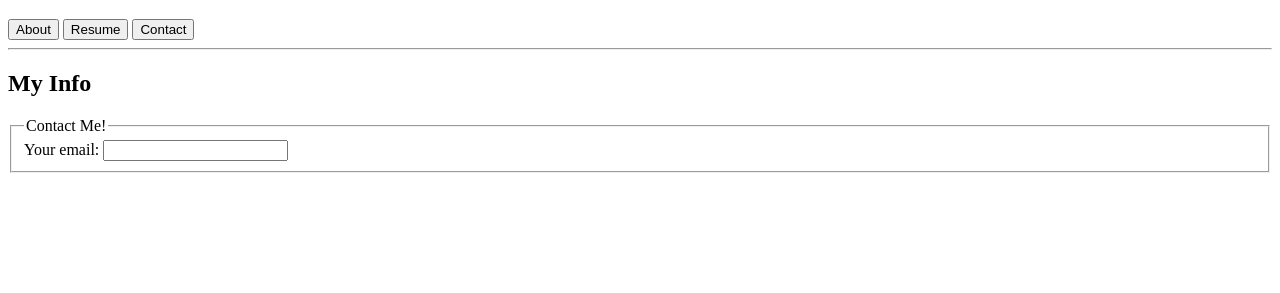
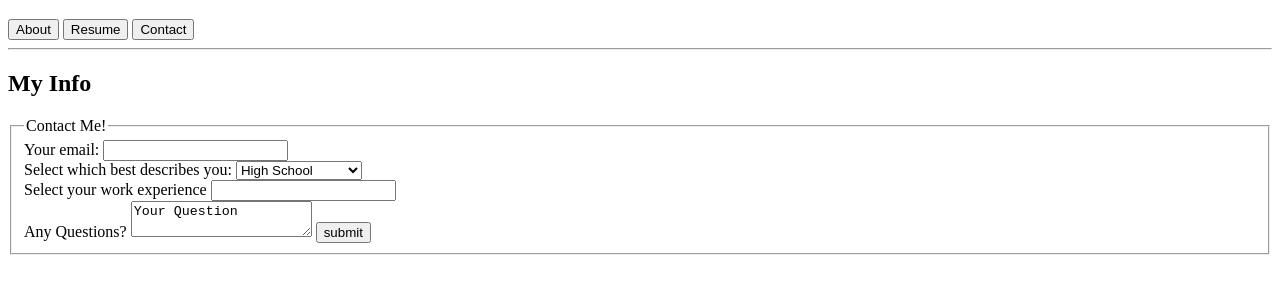
Before and after one commit to erhuang623/cse134-hw-2, a plain HTML site: page Contact.html in a window 1280 px wide. Shown: the part 61-354 px from the top of the page. Drawn offline with Linux system fonts and the light colour scheme.

Commit message:
Update 2

```diff
--- a/Contact.html
+++ b/Contact.html
@@ -23,15 +23,44 @@
 <hr></hr>
 <body>
 
+    <section id="myInfo">
     <h2>My Info</h2>
+    <section>
+
+
+
+
 
     <section id="contactMe">
     <form>
         <fieldset>
             <legend>Contact Me!</legend>
             <label>Your email:</label>
-            <input type="email">
+            <input type="email"> <br>
 
+            <label for="occupation">Select which best describes you:</label>
+            <select id="occupation">
+                <optgroup label="Education">
+                    <option value="highSchool">High School</option>
+                    <option value="undergrad">Undergraduate</option>
+                    <option value="college">Graduate</option>
+                </optgroup>
+            </select> <br>
+
+
+                <label for="workExperience">Select your work experience</label>
+                <datalist id="experience">
+                        <option value="Entry"></option>
+                        <option value="Intermediate"></option>
+                        <option value="Employer"></option>
+                </datalist>
+                <input list="experience" id="workExperience">
+
+            <br>
+
+            <label id="Inquiries">Any Questions?</label>
+            <textarea id="Inquiries">Your Question</textarea>
+            <button type="submit">submit</button>
         </fieldset>
     </form>
     </section>
```
Also changed, not shown: Resume.html (+4 -1 lines), index.html (+18 -0 lines), Images/project image.png (added), 1 other file.
